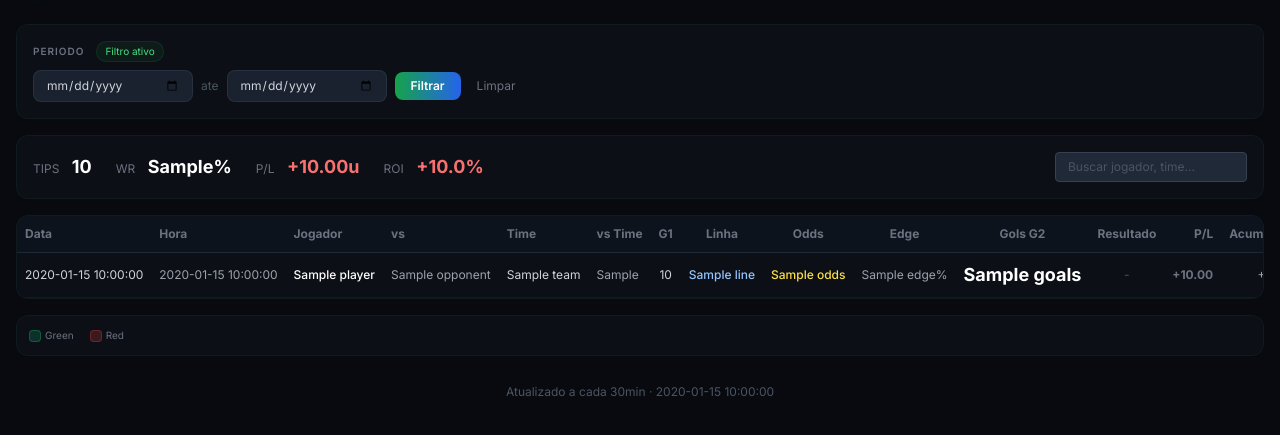
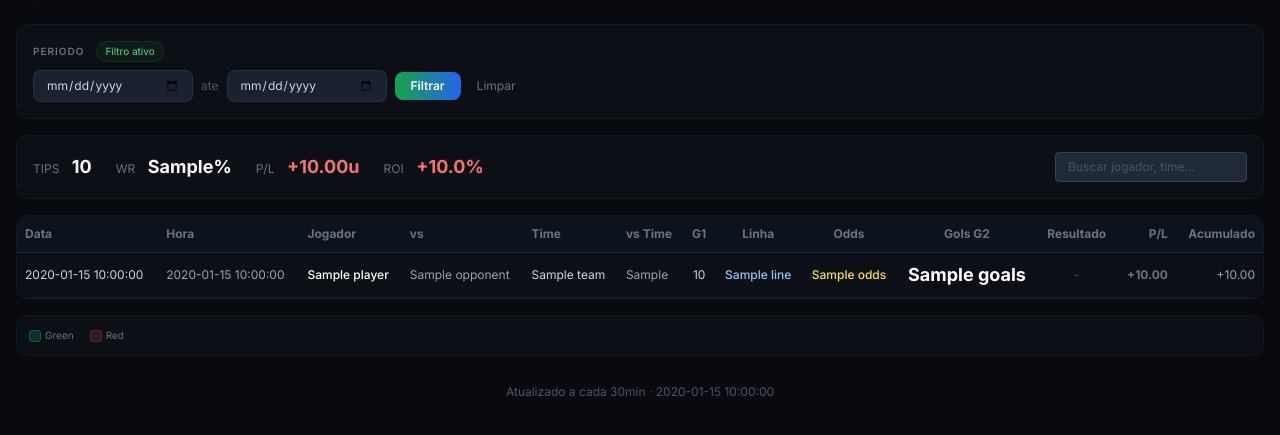
Before and after one commit to roxzed/fifa-bet-alert, a FastAPI app: template web/templates/resultados.html in a window 1280 px wide. Shown: the part 62-497 px from the top of the page. Run offline with FastAPI, Linux system fonts and the light colour scheme; the template is opened without the code that fills it: most values are stand-ins (such as "Sample title", 1, 10 or a date in 2020); some libraries are stand-ins or nearby versions.

Commit message:
Remove Edge column from resultados table
Co-Authored-By: Claude Opus 4.6 <noreply@anthropic.com>

```diff
--- a/web/templates/resultados.html
+++ b/web/templates/resultados.html
@@ -171,7 +171,6 @@
                         <th class="text-center py-2.5 px-2">G1</th>
                         <th class="text-center py-2.5 px-2">Linha</th>
                         <th class="text-center py-2.5 px-2 cursor-pointer hover:text-white" onclick="sortTable(8)">Odds</th>
-                        <th class="text-center py-2.5 px-2">Edge</th>
                         <th class="text-center py-2.5 px-2">Gols G2</th>
                         <th class="text-center py-2.5 px-2">Resultado</th>
                         <th class="text-right py-2.5 px-2 cursor-pointer hover:text-white" onclick="sortTable(12)">P/L</th>
@@ -191,7 +190,6 @@
                     <td class="py-2 px-2 text-center text-gray-300" data-label="G1">{{ a.g1_score }}</td>
                     <td class="py-2 px-2 text-center font-medium text-blue-300" data-label="Linha">{{ a.line }}</td>
                     <td class="py-2 px-2 text-center text-yellow-300 font-medium" data-label="Odds">{{ a.odds }}</td>
-                    <td class="py-2 px-2 text-center text-gray-400" data-label="Edge">{{ a.edge }}%</td>
                     <td class="py-2 px-2 text-center text-lg font-bold text-white cell-goals" data-label="Gols G2">{{ a.goals if a.goals is not none else '-' }}</td>
                     <td class="py-2 px-2 text-center cell-result" data-label="Resultado">
                         {% if a.hit == true %}
```
